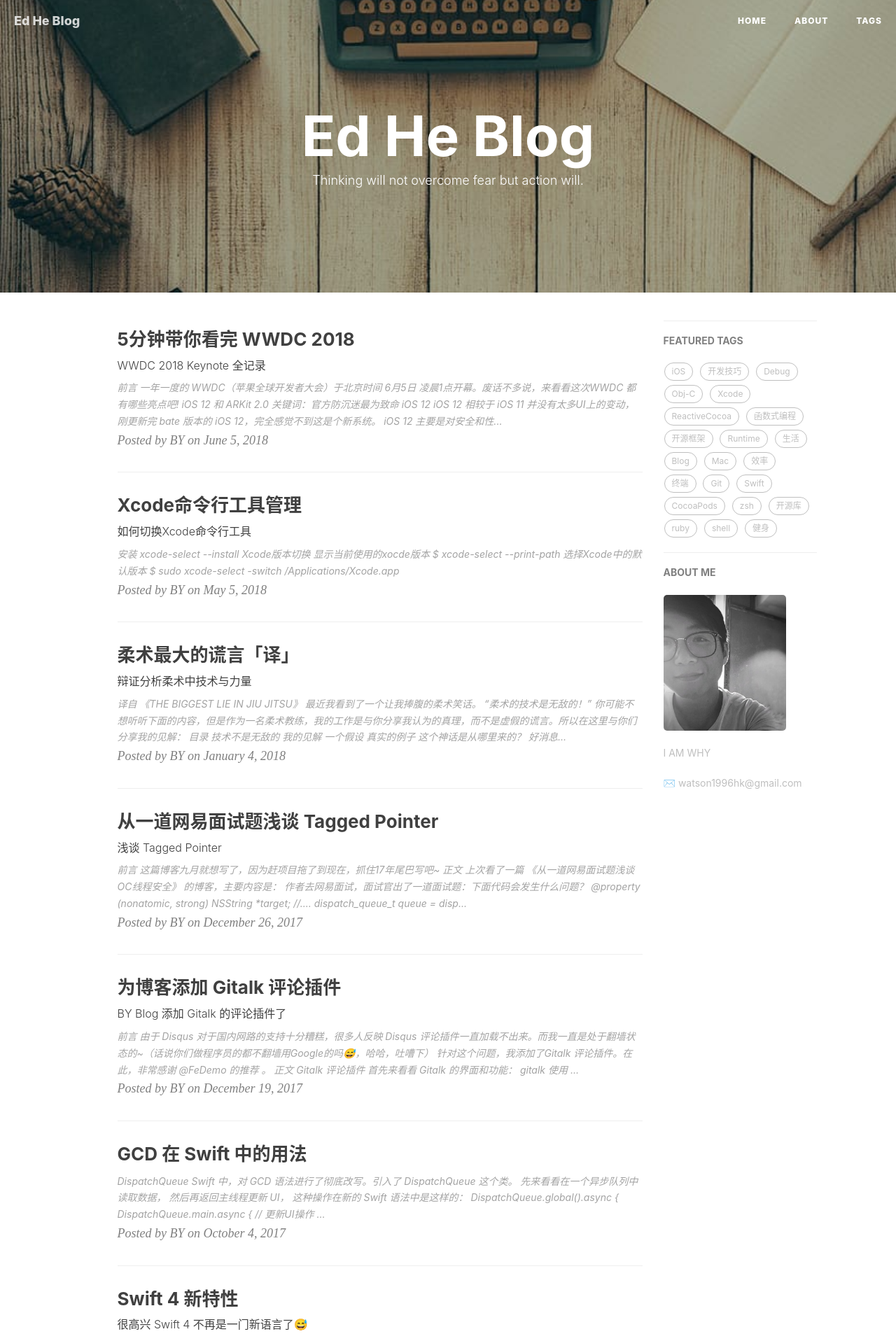
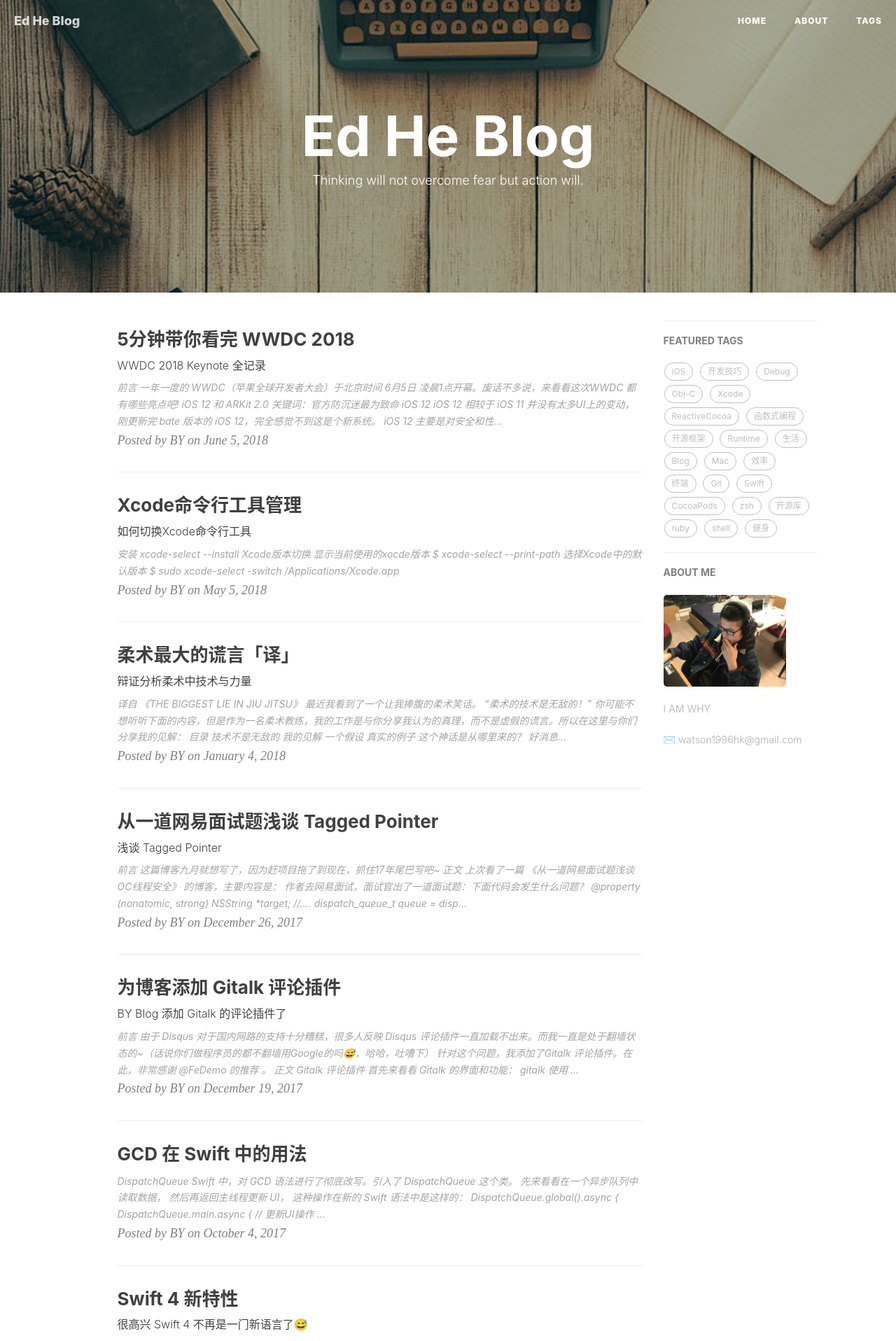
Before and after one commit to Edhe1996/edhe.github.io, a Jekyll site: the page built from index.html, in a window 1280 px wide. Shown: the top 1916 px of the page at 70% size. Built offline with Jekyll 4.4.1, drawn with Linux system fonts in a browser that asks for light colours; nearby versions of some CDN libraries; the list of posts is cut into pages by our own code; comment, search, counter and statistics services are not loaded.

Commit message:
Update _config.yml

```diff
--- a/_config.yml
+++ b/_config.yml
@@ -3,7 +3,7 @@
 SEOTitle: Ed's Blog
 header-img: img/post-bg-desk.jpg
 email: watson1996hk@gmail.com
-description: "Every failure is leading towards success."
+description: "What I see is why I live."
 keyword: "Ed, AI, Machine Learning, Person Re-identification"
 url: "http://edhe1996.github.io"          # your host, for absolute URL
 baseurl: ""      # for example, '/blog' if your blog hosted on 'host/blog'
@@ -12,7 +12,7 @@
 # Sidebar settings
 sidebar: true                           # whether or not using Sidebar.
 sidebar-about-description: "I AM WHY"
-sidebar-avatar: /img/about-BY-gentle.jpg      # use absolute URL, seeing it's used in both `/` and `/about/`
+sidebar-avatar: /img/oo.jpg      # use absolute URL, seeing it's used in both `/` and `/about/`
 
 
 
```
